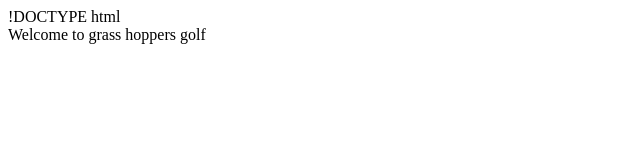
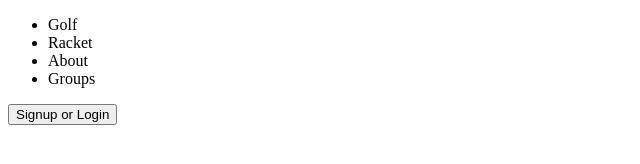
Before and after one commit to Williepdev/Grass-hopper-golf, a plain HTML site: page index.html in a window 1280 px wide. Shown: the whole page, without its empty margins (0-640 px from the left). Drawn offline with Linux system fonts and the light colour scheme.

Commit message:
made nav bar

```diff
--- a/index.html
+++ b/index.html
@@ -1,10 +1,28 @@
-!DOCTYPE html
+<!DOCTYPE html>
+<html>
+  <head>
+    <meta charset="utf-8">
+    <meta http-equiv="X-UA-Compatible" content="IE=edge">
+    <title>Grass Hoppers Golf</title>
+    <meta name="description" content="">
+    <meta name="viewport" content="width=device-width, initial-scale=1">
+    <link rel="stylesheet" href="styles.css">
+  </head>
+  <body>
 
-<html>
-  <body>
-    <header> Welcome to grass hoppers golf</header>
-    <title>
-      Grass Hoppers Golf
-    </title>
+    <nav>
+      <ul class="nav__links">
+        <li><a href="Golf.html"></a>Golf</li>
+        <li><a href="Racket.html"></a>Racket</li>
+        <li><a href="About.html"></a>About</li>
+        <li><a href="Groups.html"></a>Groups</li>
+
+
+      </ul>
+    </nav>
+    <a class="cta" href="Login.html"><button>Signup or Login</button></a>
+
+
+</header>
   </body>
 </html>
```
Also changed, not shown: About.html (added, +28 -0 lines), Golf.html (added, +28 -0 lines), Groups.html (added, +28 -0 lines), Login.html (added, +28 -0 lines), Racket.html (added, +28 -0 lines).
